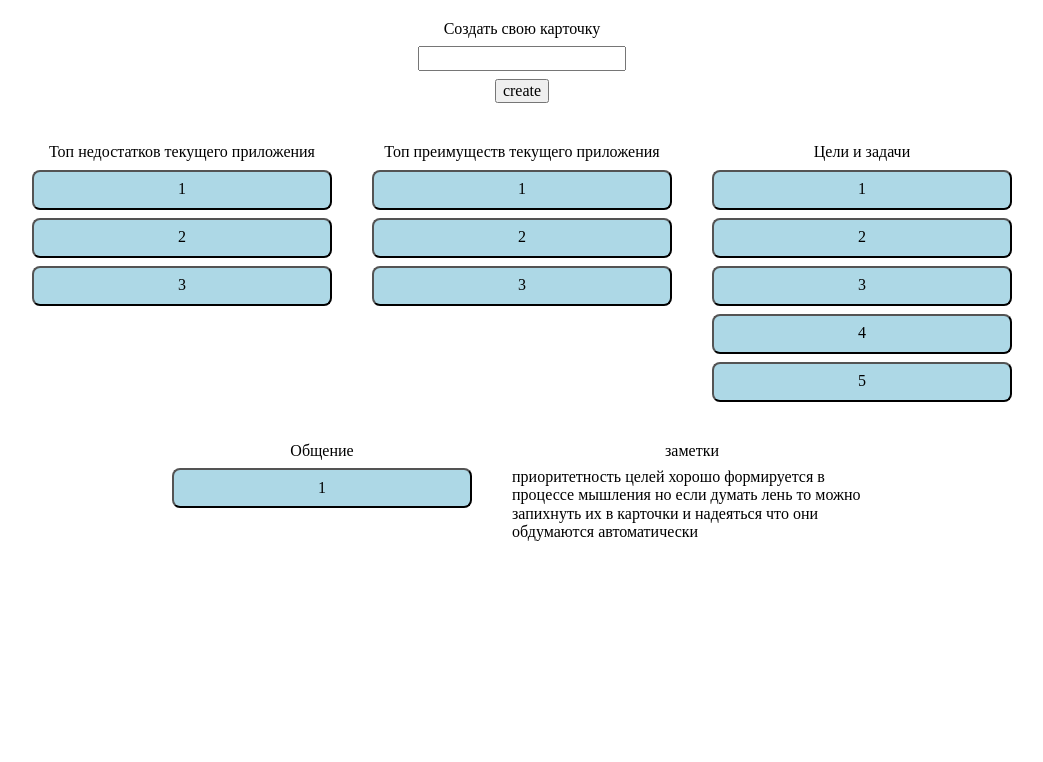
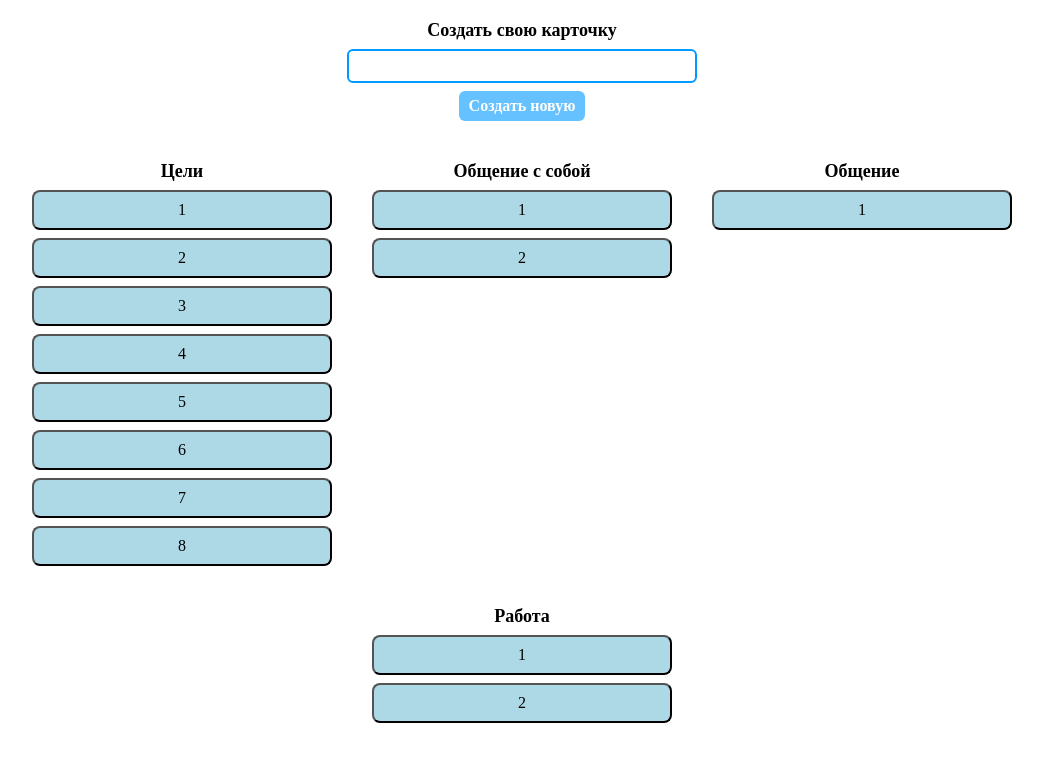
Before and after one commit to RemiMatters/MemoryApp, a React (Create React App) app: page / in a window 1280 px wide. Shown: the top 762 px of the page, without its empty margins (118-1161 px from the left). Built offline with nearby package versions, Linux system fonts and the light colour scheme.

Commit message:
upd design; upd input; add copy button

```diff
--- a/src/index.css
+++ b/src/index.css
@@ -1,3 +1,4 @@
 * {
   box-sizing: border-box;
+  cursor: default;
 }
--- a/src/memory/index.tsx
+++ b/src/memory/index.tsx
@@ -1,128 +1,75 @@
 import React, { useState } from 'react'
-import styled from 'styled-components'
 
 import Card from '../uikit/Card'
 import Input from '../uikit/Input'
+import Btn from '../uikit/Btn'
 
-const CommonWrapper = styled.div`
-  display: flex;
-  justify-content: center;
-  align-items: flex-start;
-  flex-wrap: wrap;
-`
+import cardsJson from '../stubs/cards.json'
 
-const Wrapper = styled.div`
-  display: flex;
-  flex-direction: column;
-  justify-content: center;
-  align-items: center;
-  gap: 8px;
-  padding: 20px;
-  max-width: 400px;
-`
-
-/*
-<Card
-  question="1"
-  answer="text"
-/>
-*/
+import { INewCard } from './types'
+import * as UI from './ui.styles'
 
 const MemoryApp = () => {
-  const [ value, setValue ] = useState('')
-  const [ newCards, setNewCards ] = useState<string[]>([])
+  const [ value,    setValue    ] = useState('')
+  const [ newCards, setNewCards ] = useState<INewCard[]>([])
 
   return (
-    <CommonWrapper>
-      <Wrapper style={{ minWidth: '100%' }}>
-        <div>Создать свою карточку</div>
-        <Input value={value} onChange={setValue} />
-        <button onClick={() => { setNewCards((prev) => ([ ...prev, value ])) }}>create</button>
-      </Wrapper>
-      <Wrapper>
-        <div>Топ недостатков текущего приложения</div>
-        <Card
-          question="1"
-          answer="Содавшаяся карточка не сохраняется в localStorage"
-        />
-        <Card
-          question="2"
-          answer="Нет базовой защиты"
-        />
-        <Card
-          question="3"
-          answer="Дизайн"
-        />
-      </Wrapper>
-      <Wrapper>
-        <div>Топ преимуществ текущего приложения</div>
-        <Card
-          question="1"
-          answer="Оно легко кастомизируется"
-        />
-        <Card
-          question="2"
-          answer="Доступно с любого устройства"
-        />
-        <Card
-          question="3"
-          answer="Не занимает места"
-        />
-      </Wrapper>
-      <Wrapper>
-        <div>Цели и задачи</div>
-        <Card
-          question="1"
-          answer="Цель - это то, к чему я стремлюсь. Задача - это ступенька на пути к цели"
-        />
-        <Card
-          question="2"
-          answer="Цель может иметь несколько разных наборов задач"
-        />
-        <Card
-          question="3"
-          answer="При принятии решений необходимо держать в голове какие у меня цели"
-        />
-        <Card
-          question="4"
-          answer="Разложить сложные задачи на простые"
-        />
-        <Card
-          question="5"
-          answer="Рассматривать от трех разных наборов задач"
-        />
-      </Wrapper>
-      <Wrapper>
-        <div>Общение</div>
-        <Card
-          question="1"
-          answer="Проверять заранее, занят ли другой, и в наушниках ли он сейчас"
-        />
-      </Wrapper>
+    <UI.CommonWrapper>
+      <UI.Wrapper style={{ minWidth: '100%' }}>
+        <UI.Title>Создать свою карточку</UI.Title>
+        <div style={{ width: 350 }}>
+          <Input value={value} onChange={setValue} />
+        </div>
+        <Btn
+          disabled={!value.trim()}
+          onClick={() => {
+            setNewCards((prev) => {
+              return [
+                ...prev,
+                { key: '' + (prev.length + 1), value: value.trim() },
+              ]
+            })
+            setValue('')
+          }}
+        >
+          Создать новую
+        </Btn>
+      </UI.Wrapper>
+      {cardsJson.map((cardsCollection) => {
+        return (
+          <UI.Wrapper key={cardsCollection.title}>
+            <UI.Title>{cardsCollection.title}</UI.Title>
+            {cardsCollection.data.map((card) => {
+              const { key, value } = card
+
+              return <Card key={key} question={key} answer={value} />
+            })}
+          </UI.Wrapper>
+        )
+      })}
       {!!newCards.length && (
-        <Wrapper>
-          <div>Новые карточки</div>
+        <UI.Wrapper>
+          <UI.Title>Новые карточки</UI.Title>
+          <Btn
+            onClick={() => { navigator.clipboard.writeText(JSON.stringify(newCards)) }}
+          >
+            Копировать карточки
+          </Btn>
           {newCards.map((newCard, idx) => {
-            const key = '' + (idx + 1)
-
             return (
               <Card
-                key={key}
-                question={key}
-                answer={newCard}
-                onDelete={() => { setNewCards([ ...newCards.slice(0, idx), ...newCards.slice(idx + 1) ]) }}
+                key={newCard.key}
+                question={newCard.key}
+                answer={newCard.value}
+                onDelete={() => {
+                  setNewCards([ ...newCards.slice(0, idx), ...newCards.slice(idx + 1) ])
+                }}
               />
             )
           })}
-        </Wrapper>
+        </UI.Wrapper>
       )}
-      <Wrapper>
-        <div>заметки</div>
-        <div>
-          приоритетность целей хорошо формируется в процессе мышления но если думать лень то можно запихнуть их в карточки и надеяться что они обдумаются автоматически
-        </div>
-      </Wrapper>
-    </CommonWrapper>
+    </UI.CommonWrapper>
   )
 }
 
--- /dev/null
+++ b/src/memory/types.ts
@@ -0,0 +1,4 @@
+export interface INewCard {
+  key: string
+  value: string
+}
--- /dev/null
+++ b/src/memory/ui.styles.ts
@@ -0,0 +1,23 @@
+import styled from 'styled-components'
+
+export const CommonWrapper = styled.div`
+  display: flex;
+  justify-content: center;
+  align-items: flex-start;
+  flex-wrap: wrap;
+`
+
+export const Wrapper = styled.div`
+  display: flex;
+  flex-direction: column;
+  justify-content: center;
+  align-items: center;
+  gap: 8px;
+  padding: 20px;
+  max-width: 400px;
+`
+
+export const Title = styled.div`
+  font-size: 18px;
+  font-weight: 600;
+`
--- /dev/null
+++ b/src/stubs/cards.json
@@ -0,0 +1,35 @@
+[
+  {
+    "title": "Цели",
+    "data": [
+      { "key": "1", "value": "Цель - это то, к чему я стремлюсь. Задача - это ступенька на пути к цели" },
+      { "key": "2", "value": "Цель может иметь несколько разных наборов задач" },
+      { "key": "3", "value": "При принятии решений необходимо держать в голове какие у меня цели" },
+      { "key": "4", "value": "Разложить сложные задачи на простые" },
+      { "key": "5", "value": "Рассматривать от трех разных наборов задач" },
+      { "key": "6", "value": "Первый этап достижения цели - сбор информации" },
+      { "key": "7", "value": "При сборе информации собирать и структурировать информацию о всех сущностях, связанных с процессом достижения цели" },
+      { "key": "8", "value": "Рассматривать от трех разных интерпретаций событий" }
+    ]
+  },
+  {
+    "title": "Общение с собой",
+    "data": [
+      { "key": "1", "value": "'Это нужно сделать' не работает. Нужно возвращаться к целям, ЧМО" },
+      { "key": "2", "value": "Накопление опыта критически необходимо" }
+    ]
+  },
+  {
+    "title": "Общение",
+    "data": [
+      { "key": "1", "value": "Проверять заранее, занят ли другой, и в наушниках ли он сейчас" }
+    ]
+  },
+  {
+    "title": "Работа",
+    "data": [
+      { "key": "1", "value": "Не говорить сроки когда не знаешь сроки" },
+      { "key": "2", "value": "Просрочка = ощущение медленного движения" }
+    ]
+  }
+]
--- /dev/null
+++ b/src/uikit/Btn/index.tsx
@@ -0,0 +1,19 @@
+import React from 'react'
+
+import * as UI from './ui.styles'
+import { IProps } from './types'
+
+const Btn = (props: IProps) => {
+  const { children, disabled, onClick } = props
+
+  return (
+    <UI.Btn
+      onClick={onClick}
+      disabled={disabled}
+    >
+      {children}
+    </UI.Btn>
+  )
+}
+
+export default Btn
--- /dev/null
+++ b/src/uikit/Btn/types.ts
@@ -0,0 +1,5 @@
+export interface IProps {
+  children?: React.ReactNode
+  disabled?: boolean
+  onClick?: () => void
+}
--- /dev/null
+++ b/src/uikit/Btn/ui.styles.ts
@@ -0,0 +1,15 @@
+import styled from 'styled-components'
+
+export const Btn = styled.button.attrs({ type: 'button' })`
+  all: unset;
+  cursor: pointer;
+  background: #09f;
+  color: #fff;
+  padding: 6px 10px;
+  border-radius: 6px;
+  font-weight: 600;
+  &:disabled {
+    opacity: 0.6;
+    cursor: default;
+  }
+`
--- a/src/uikit/Input.tsx
+++ /dev/null
@@ -1,19 +0,0 @@
-import React from 'react'
-
-interface IProps {
-  value: string
-  onChange: (value: string) => void
-}
-
-const Input = (props: IProps) => {
-  const { value, onChange } = props
-
-  return (
-    <input
-      value={value}
-      onChange={(evt) => { onChange(evt.target.value) }}
-    />
-  )
-}
-
-export default Input
--- /dev/null
+++ b/src/uikit/Input/index.tsx
@@ -0,0 +1,30 @@
+import React, { useRef } from 'react'
+
+import * as UI from './ui.styles'
+import { IProps } from './types'
+
+const Input = (props: IProps) => {
+  const { value, onChange } = props
+
+  const ref = useRef<HTMLInputElement>(null)
+
+  return (
+    <UI.Wrapper
+      onClick={() => {
+        if (ref.current) {
+          ref.current.focus()
+        }
+      }}
+    >
+      <UI.Input
+        ref={ref}
+        value={value}
+        onChange={(evt) => {
+          onChange(evt.target.value)
+        }}
+      />
+    </UI.Wrapper>
+  )
+}
+
+export default Input
--- /dev/null
+++ b/src/uikit/Input/types.ts
@@ -0,0 +1,5 @@
+export interface IProps {
+  className?: string
+  value: string
+  onChange: (value: string) => void
+}
--- /dev/null
+++ b/src/uikit/Input/ui.styles.ts
@@ -0,0 +1,14 @@
+import styled from 'styled-components'
+
+export const Wrapper = styled.div`
+  border: 2px solid #09f;
+  padding: 6px;
+  border-radius: 6px;
+  width: 100%;
+  cursor: text;
+`
+
+export const Input = styled.input.attrs({ type: 'text' })`
+  all: unset;
+  width: 100%;
+`
```
